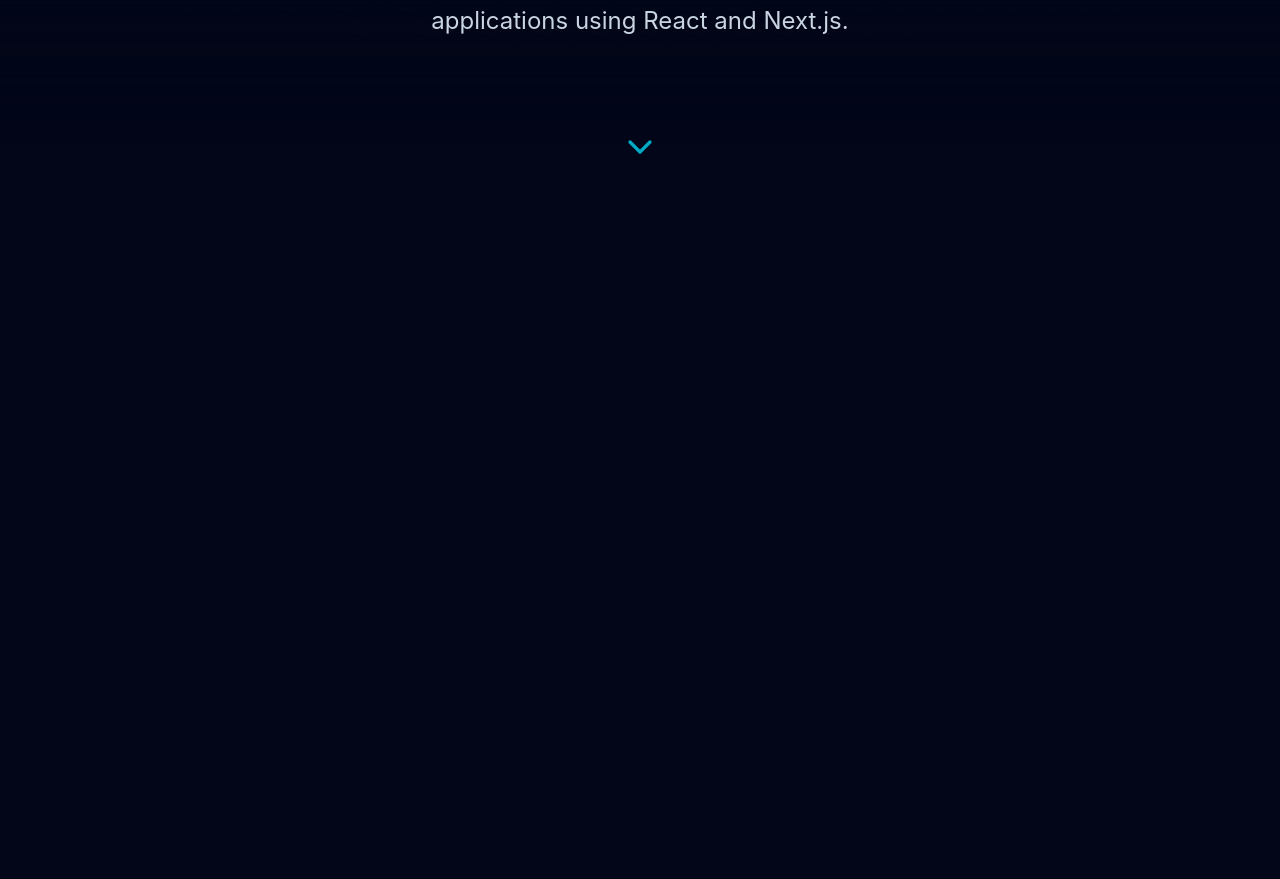
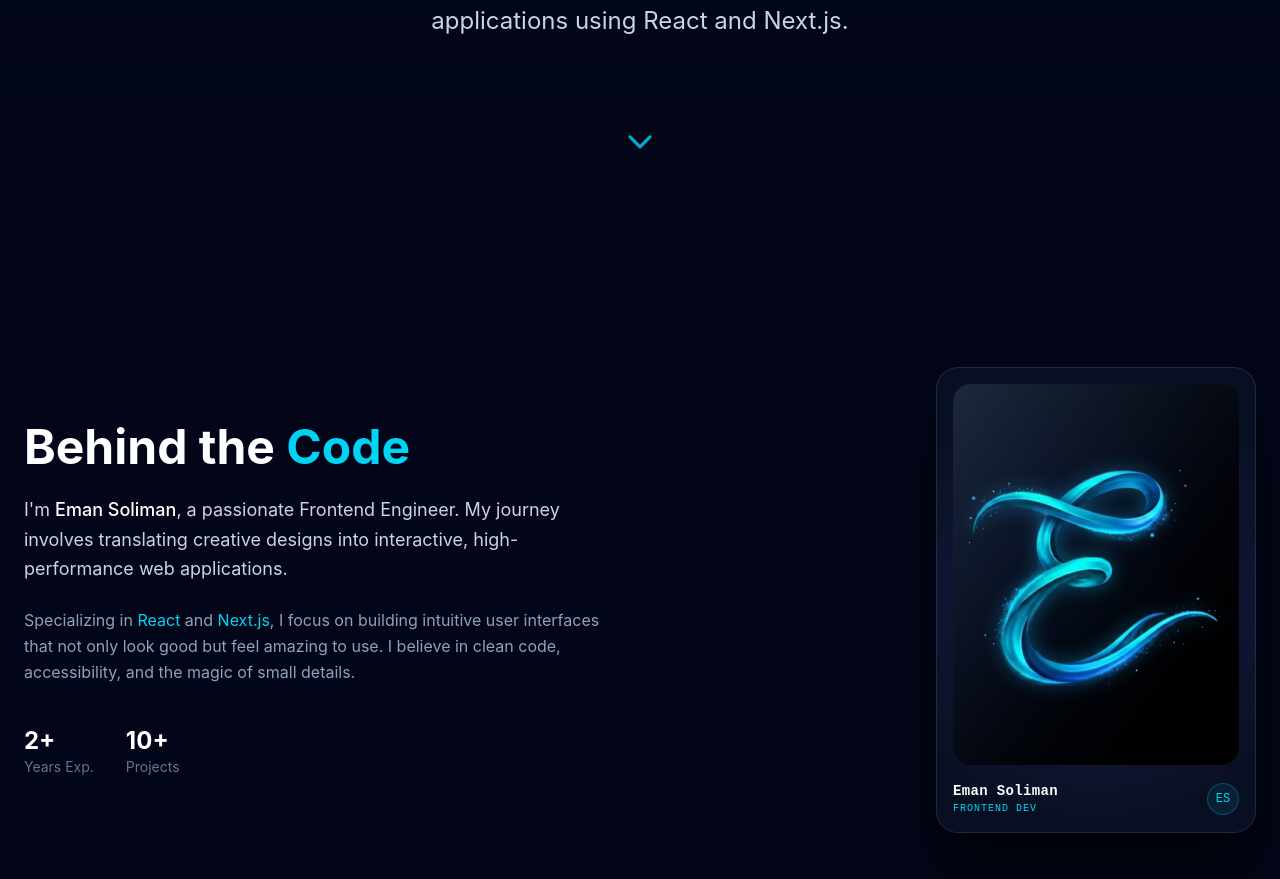
Before and after one commit to emanmohamedsr/portfolio, a React (Vite) app: page / in a window 1280 px wide. Shown: the part 561-1440 px from the top of the page. Before the commit the page ends 800 px from the top, so only its background shows below. Built offline with nearby package versions, Linux system fonts and the light colour scheme.

Commit message:
feat: add AboutSection component and integrate into PortfolioPage
style: enhance scrollbar appearance and smooth scrolling behavior

```diff
--- a/package.json
+++ b/package.json
@@ -14,6 +14,7 @@
     "clsx": "^2.1.1",
     "framer-motion": "^12.33.0",
     "lucide-react": "^0.563.0",
+    "motion": "^12.33.0",
     "radix-ui": "^1.4.3",
     "react": "^19.2.0",
     "react-dom": "^19.2.0",
--- a/src/components/ui/comet-card.tsx
+++ b/src/components/ui/comet-card.tsx
@@ -6,7 +6,7 @@ import {
 	useSpring,
 	useTransform,
 	useMotionTemplate,
-} from "motion/react";
+} from "framer-motion";
 import { cn } from "@/lib/utils";
 
 export const CometCard = ({
@@ -53,8 +53,12 @@ export const CometCard = ({
 	const glareX = useTransform(mouseXSpring, [-0.5, 0.5], [0, 100]);
 	const glareY = useTransform(mouseYSpring, [-0.5, 0.5], [0, 100]);
 
-  const glareBackground = useMotionTemplate`radial-gradient(circle at ${glareX}% ${glareY}%, rgba(255, 255, 255, 0.9) 10%, rgba(255, 255, 255, 0.75) 20%, rgba(255, 255, 255, 0) 80%)`;
-
+	const glareBackground = useMotionTemplate`radial-gradient(
+    circle at ${glareX}% ${glareY}%,
+    rgba(34, 211, 238, 0.7) 10%,
+    rgba(99, 102, 241, 0.4) 30%,
+    rgba(255, 255, 255, 0) 80%
+  )`;
 	const handleMouseMove = (e: React.MouseEvent<HTMLDivElement>) => {
 		if (!ref.current) return;
 
@@ -98,11 +102,10 @@ export const CometCard = ({
 					z: 50,
 					transition: { duration: 0.2 },
 				}}
-        className="relative rounded-2xl"
-      >
+				className='relative rounded-2xl'>
 				{children}
 				<motion.div
-          className="pointer-events-none absolute inset-0 z-50 h-full w-full rounded-[16px] mix-blend-overlay"
+					className='pointer-events-none absolute inset-0 z-50 h-full w-full rounded-[16px] mix-blend-overlay'
 					style={{
 						background: glareBackground,
 						opacity: 0.6,
--- /dev/null
+++ b/src/components/ui/text-generate-effect.tsx
@@ -0,0 +1,61 @@
+"use client";
+import { useEffect } from "react";
+import { motion, stagger, useAnimate } from "framer-motion";
+import { cn } from "@/lib/utils";
+
+export const TextGenerateEffect = ({
+	words,
+	className,
+	filter = true,
+	duration = 0.5,
+}: {
+	words: string;
+	className?: string;
+	filter?: boolean;
+	duration?: number;
+}) => {
+	const [scope, animate] = useAnimate();
+	let wordsArray = words.split(" ");
+	useEffect(() => {
+		animate(
+			"span",
+			{
+				opacity: 1,
+				filter: filter ? "blur(0px)" : "none",
+			},
+			{
+				duration: duration ? duration : 1,
+				delay: stagger(0.2),
+			},
+		);
+	}, [scope.current]);
+
+	const renderWords = () => {
+		return (
+			<motion.div ref={scope}>
+				{wordsArray.map((word, idx) => {
+					return (
+						<motion.span
+							key={word + idx}
+							className='dark:text-white text-black opacity-0'
+							style={{
+								filter: filter ? "blur(10px)" : "none",
+							}}>
+							{word}{" "}
+						</motion.span>
+					);
+				})}
+			</motion.div>
+		);
+	};
+
+	return (
+		<div className={cn("font-bold", className)}>
+			<div className='mt-4'>
+				<div className=' dark:text-white text-black text-2xl leading-snug tracking-wide'>
+					{renderWords()}
+				</div>
+			</div>
+		</div>
+	);
+};
--- a/src/index.css
+++ b/src/index.css
@@ -145,3 +145,23 @@
     @apply bg-background text-foreground;
   }
 }
+
+html {
+  scroll-behavior: smooth;
+}
+
+::-webkit-scrollbar {
+  width: 8px;
+  height: 8px;
+}
+
+::-webkit-scrollbar-track {
+  background: transparent;
+}
+
+::-webkit-scrollbar-thumb {
+  background-color: rgba(100, 100, 100, 0.5);
+  border-radius: 4px;
+  border: 2px solid transparent;
+  background-clip: content-box;
+}
--- /dev/null
+++ b/src/protfolio/components/About.tsx
@@ -0,0 +1,126 @@
+import { CometCard } from "@/components/ui/comet-card";
+import { motion } from "framer-motion";
+
+const staggerContainer = {
+	hidden: { opacity: 0 },
+	visible: {
+		opacity: 1,
+		transition: {
+			staggerChildren: 0.2,
+		},
+	},
+};
+
+const AboutSection = () => {
+	return (
+		<section id='about' className='relative py-20 md:py-32 overflow-hidden'>
+			<div className='container mx-auto px-6'>
+				<motion.div
+					variants={staggerContainer}
+					initial='hidden'
+					whileInView='visible'
+					viewport={{ amount: 0.3 }}
+					className='flex flex-col-reverse md:flex-row items-center justify-between gap-12 md:gap-20'>
+					{/* --- 1. Text Section --- */}
+					<motion.div
+						variants={{
+							hidden: { opacity: 0 },
+							visible: {
+								opacity: 1,
+								transition: {
+									staggerChildren: 0.2,
+								},
+							},
+						}}
+						className='flex-1 text-center md:text-left space-y-6'>
+						<h2 className='text-3xl md:text-5xl font-bold text-white'>
+							Behind the <span className='text-cyan-400'>Code</span>
+						</h2>
+
+						<p className='text-slate-300 text-lg leading-relaxed'>
+							I'm <span className='text-white font-medium'>Eman Soliman</span>,
+							a passionate Frontend Engineer. My journey involves translating
+							creative designs into interactive, high-performance web
+							applications.
+						</p>
+
+						<p className='text-slate-400 text-base leading-relaxed'>
+							Specializing in <span className='text-cyan-400'>React</span> and{" "}
+							<span className='text-cyan-400'>Next.js</span>, I focus on
+							building intuitive user interfaces that not only look good but
+							feel amazing to use. I believe in clean code, accessibility, and
+							the magic of small details.
+						</p>
+
+						<div className='flex justify-center md:justify-start gap-8 pt-4'>
+							<div>
+								<h4 className='text-2xl font-bold text-white'>2+</h4>
+								<p className='text-sm text-slate-500'>Years Exp.</p>
+							</div>
+							<div>
+								<h4 className='text-2xl font-bold text-white'>10+</h4>
+								<p className='text-sm text-slate-500'>Projects</p>
+							</div>
+						</div>
+					</motion.div>
+
+					{/* --- 2. Card Section --- */}
+					<motion.div
+						variants={{
+							hidden: { opacity: 0 },
+							visible: {
+								opacity: 1,
+								transition: {
+									staggerChildren: 0.2,
+								},
+							},
+						}}
+						className='flex-1 flex justify-center md:justify-end w-full'>
+						<CometCard>
+							<button
+								type='button'
+								className='w-72 md:w-80 flex cursor-pointer flex-col items-stretch rounded-3xl border border-white/10 bg-slate-900/60 backdrop-blur-md p-4 shadow-2xl transition-transform duration-300 hover:scale-[1.02]'
+								aria-label='View About'
+								style={{
+									transformStyle: "preserve-3d",
+									transform: "none",
+									opacity: 1,
+								}}>
+								<div className='flex-1 overflow-hidden rounded-2xl'>
+									<div className='relative aspect-3/4 w-full bg-linear-to-br from-slate-800 to-black'>
+										<img
+											loading='lazy'
+											className='absolute inset-0 h-full w-full object-contain p-4'
+											alt='Eman Soliman Logo'
+											src='/logo.png'
+											style={{
+												filter:
+													"drop-shadow(0px 0px 10px rgba(34, 211, 238, 0.3))",
+											}}
+										/>
+									</div>
+								</div>
+
+								<div className='mt-4 flex shrink-0 items-center justify-between font-mono text-white'>
+									<div className='flex flex-col items-start'>
+										<span className='text-sm font-bold tracking-wide'>
+											Eman Soliman
+										</span>
+										<span className='text-[10px] text-cyan-400 uppercase tracking-widest'>
+											Frontend Dev
+										</span>
+									</div>
+									<div className='h-8 w-8 rounded-full bg-cyan-500/10 flex items-center justify-center border border-cyan-500/30'>
+										<span className='text-xs text-cyan-400'>ES</span>
+									</div>
+								</div>
+							</button>
+						</CometCard>
+					</motion.div>
+				</motion.div>
+			</div>
+		</section>
+	);
+};
+
+export default AboutSection;
--- a/src/protfolio/components/index.ts
+++ b/src/protfolio/components/index.ts
@@ -1 +1,2 @@
 export { default as HeroSection } from "./HeroSection";
+export { default as AboutSection } from "./About";
--- a/src/protfolio/index.tsx
+++ b/src/protfolio/index.tsx
@@ -1,5 +1,5 @@
 import { Navbar } from "@/shared/layout/Navbar";
-import { HeroSection } from "./components";
+import { AboutSection, HeroSection } from "./components";
 import { BackgroundBeams } from "@/components/ui/background-beams";
 
 const PortfilioPage = () => {
@@ -7,6 +7,7 @@ const PortfilioPage = () => {
 		<div>
 			<Navbar />
 			<HeroSection />
+			<AboutSection />
 			<BackgroundBeams />
 		</div>
 	);
```
Also changed, not shown: src/protfolio/assets/index.ts (added), 1 other file (tests, documents, lock files or other folders). Lines whose indentation alone changed are shown as unchanged.
